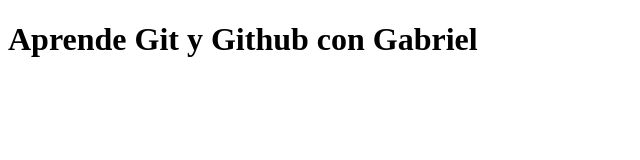
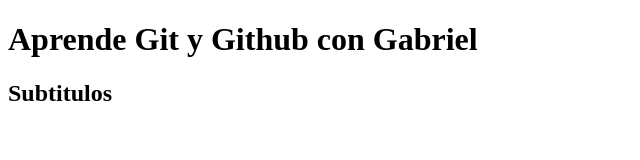
Before and after one commit to GabrielCimpean/mi_primer_repositorio, a plain HTML site: page index.html in a window 1280 px wide. Shown: the whole page, without its empty margins (0-640 px from the left). Drawn offline with Linux system fonts and the light colour scheme.

Commit message:
Añadido subtitulo a index.html

```diff
--- a/index.html
+++ b/index.html
@@ -7,5 +7,6 @@
 </head>
 <body>
     <h1>Aprende Git y Github con Gabriel</h1>
+    <h2>Subtitulos</h2>
 </body>
 </html>
```
